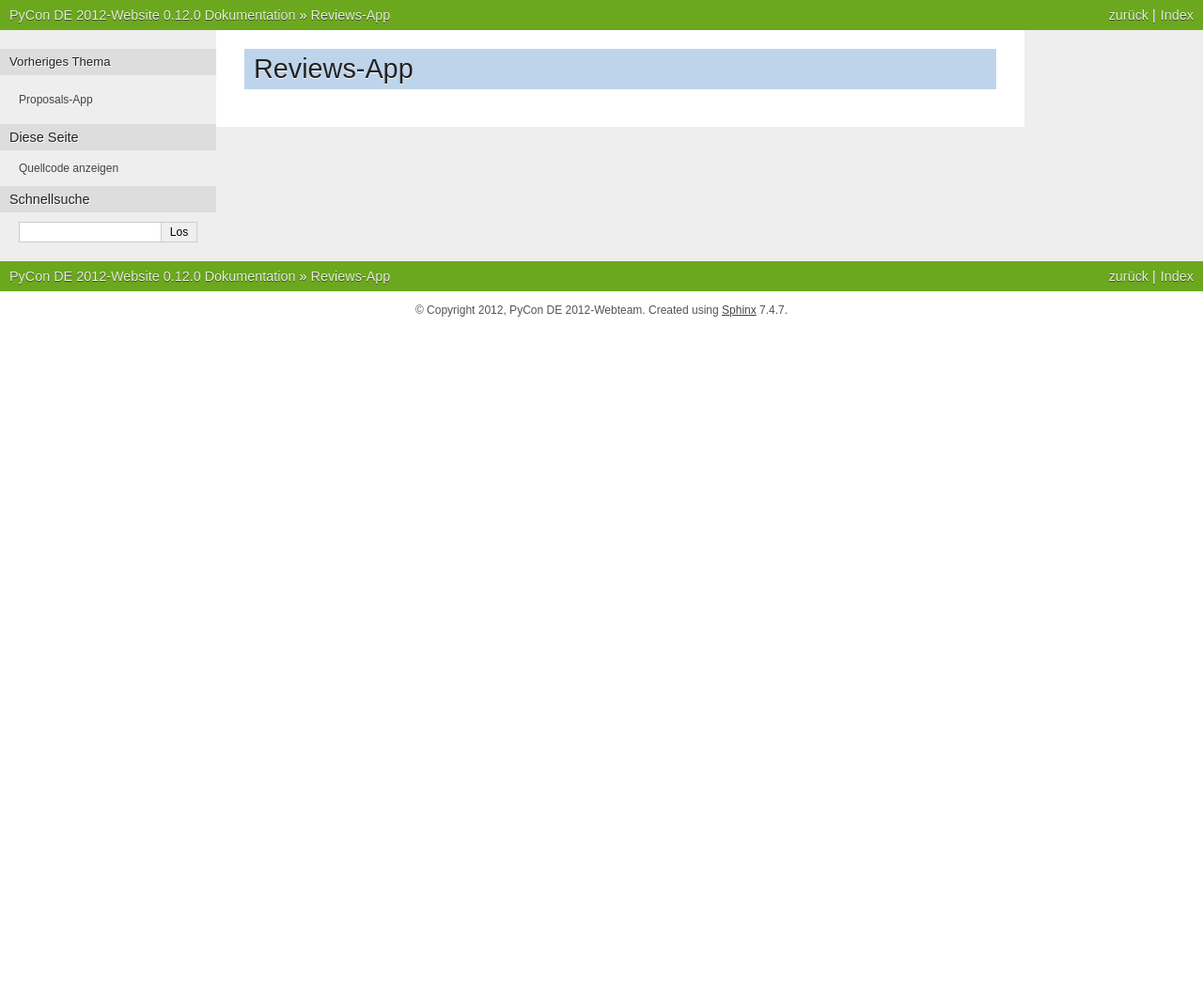
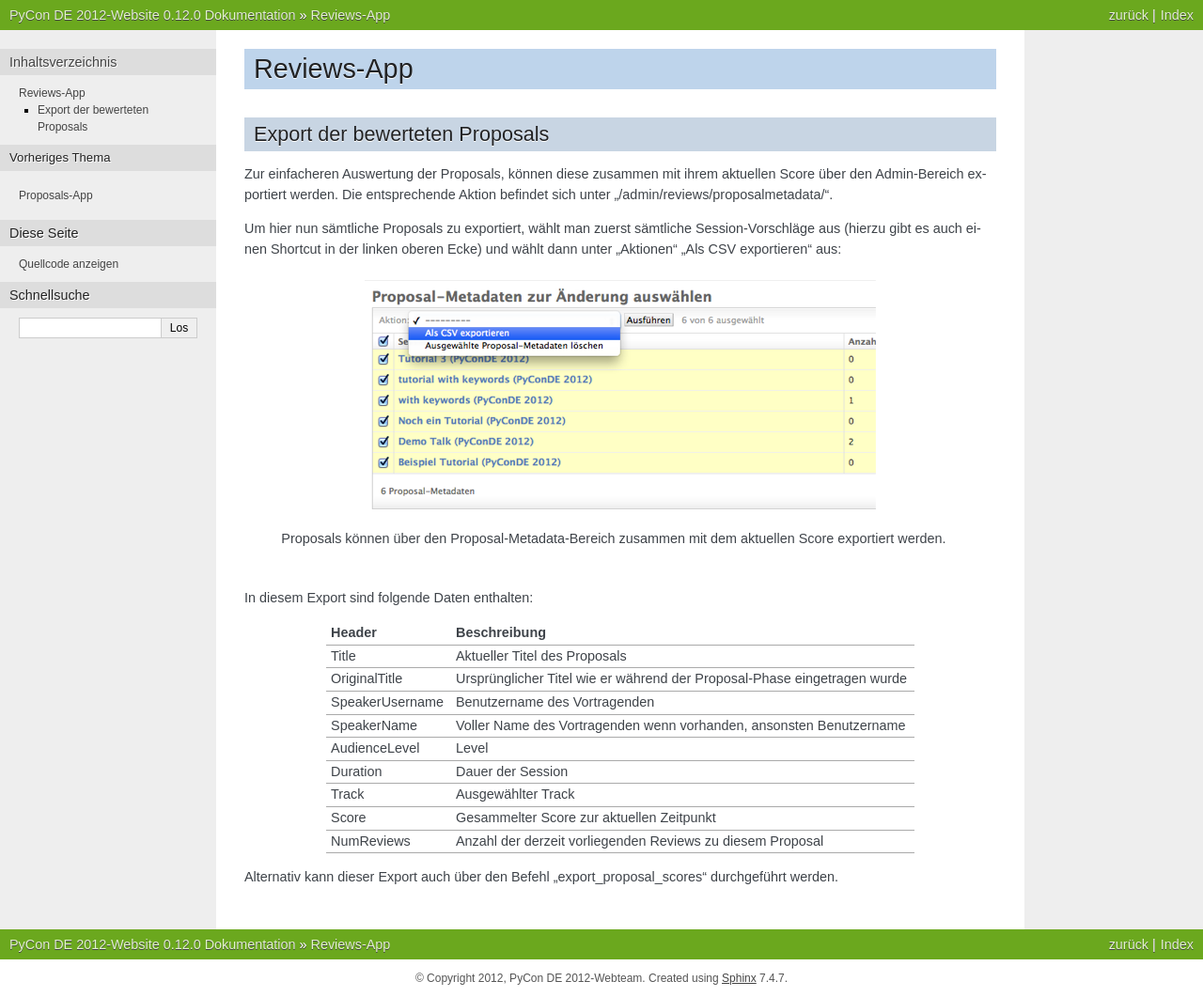
Before and after one commit to EuroPython/djep, a Sphinx documentation site: the page built from docs/apps/reviews.rst, in a window 1280 px wide. Shown: the whole page at 94% size. Built offline with Sphinx 7.4.7, drawn with Linux system fonts in a browser that asks for light colours; before the commit the page ends 900 px from its top, so only the background shows below that.

Commit message:
Adds export command to admin and documentation

```diff
--- a/docs/apps/reviews.rst
+++ b/docs/apps/reviews.rst
@@ -1,2 +1,40 @@
 Reviews-App
 ===========
+
+Export der bewerteten Proposals
+-------------------------------
+
+Zur einfacheren Auswertung der Proposals, können diese zusammen mit ihrem
+aktuellen Score über den Admin-Bereich exportiert werden. Die entsprechende
+Aktion befindet sich unter "/admin/reviews/proposalmetadata/".
+
+Um hier nun sämtliche Proposals zu exportiert, wählt man zuerst sämtliche
+Session-Vorschläge aus (hierzu gibt es auch einen Shortcut in der linken oberen
+Ecke) und wählt dann unter "Aktionen" "Als CSV exportieren" aus:
+
+.. figure:: images/reviewed_proposals_export.png
+
+    Proposals können über den Proposal-Metadata-Bereich zusammen mit dem
+    aktuellen Score exportiert werden.
+
+In diesem Export sind folgende Daten enthalten:
+
+================ ===============================================================
+Header           Beschreibung
+================ ===============================================================
+Title            Aktueller Titel des Proposals
+OriginalTitle    Ursprünglicher Titel wie er während der Proposal-Phase
+                 eingetragen wurde
+SpeakerUsername  Benutzername des Vortragenden
+SpeakerName      Voller Name des Vortragenden wenn vorhanden, ansonsten
+                 Benutzername
+AudienceLevel    Level
+Duration         Dauer der Session
+Track            Ausgewählter Track
+Score            Gesammelter Score zur aktuellen Zeitpunkt
+NumReviews       Anzahl der derzeit vorliegenden Reviews zu diesem Proposal
+================ ===============================================================
+
+
+Alternativ kann dieser Export auch über den Befehl "export_proposal_scores"
+durchgeführt werden.
```
Also changed, not shown: docs/apps/images/reviewed_proposals_export.png (added), 4 other files.
